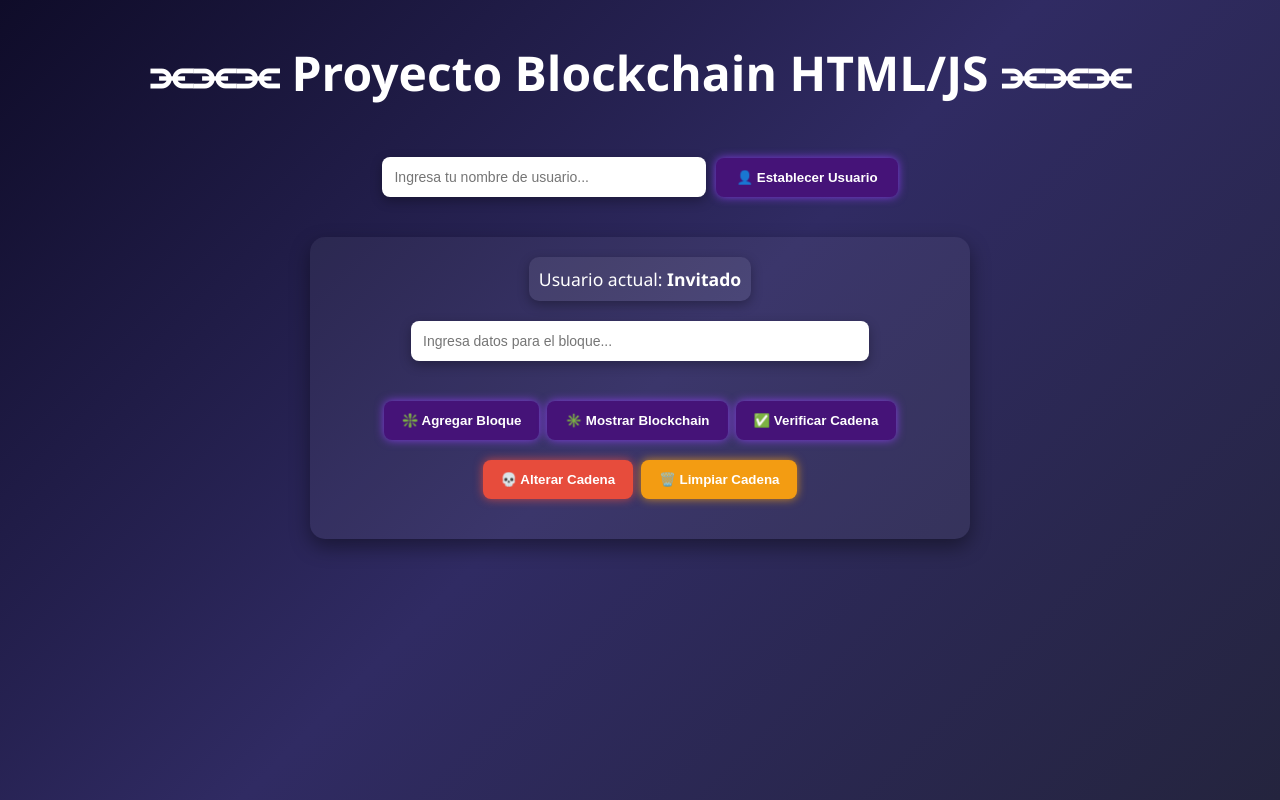
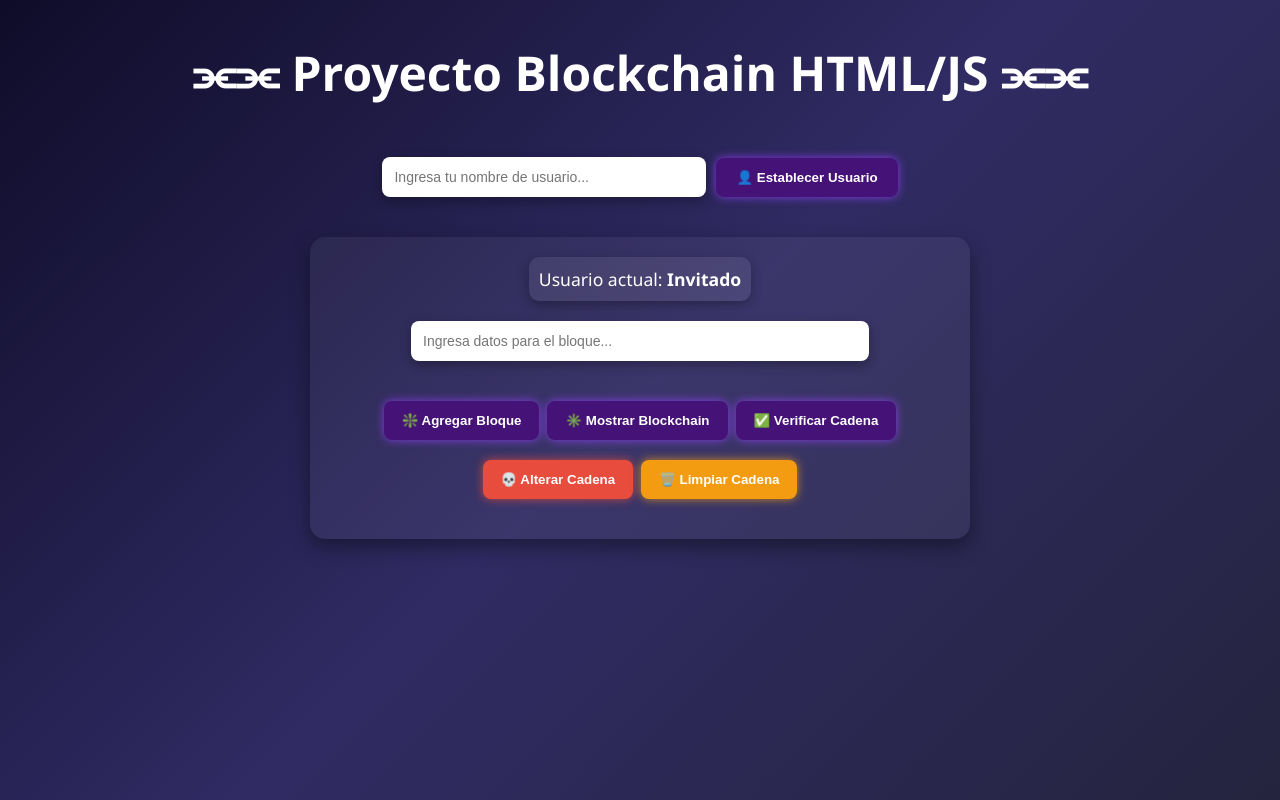
Before and after one commit to Cruger117/Proyecto-Blockchain-en-HTML-JS-Aseguramiento-de-la-Informacion, a plain HTML site: page index.html in a window 1280 px wide. Drawn offline with nearby package versions, Linux system fonts and the light colour scheme.

Commit message:
Proyecto-Blockchain-en-HTML/JS-3.1
Corrección en h1.

```diff
--- a/index.html
+++ b/index.html
@@ -9,7 +9,7 @@
   <script src="blockchain.js" defer></script>
 </head>
 <body>
-  <h1>⫘⫘⫘ Proyecto Blockchain HTML/JS ⫘⫘⫘</h1>
+  <h1>⫘⫘ Proyecto Blockchain HTML/JS ⫘⫘</h1>
 
   <!-- 🔹 Configuración de usuario -->
   <div class="user-setup">
```
